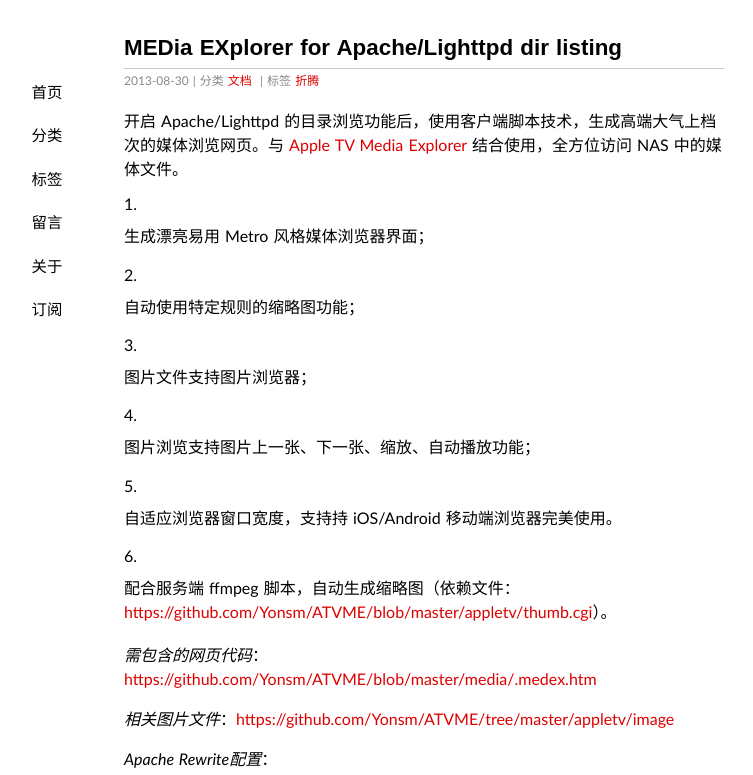
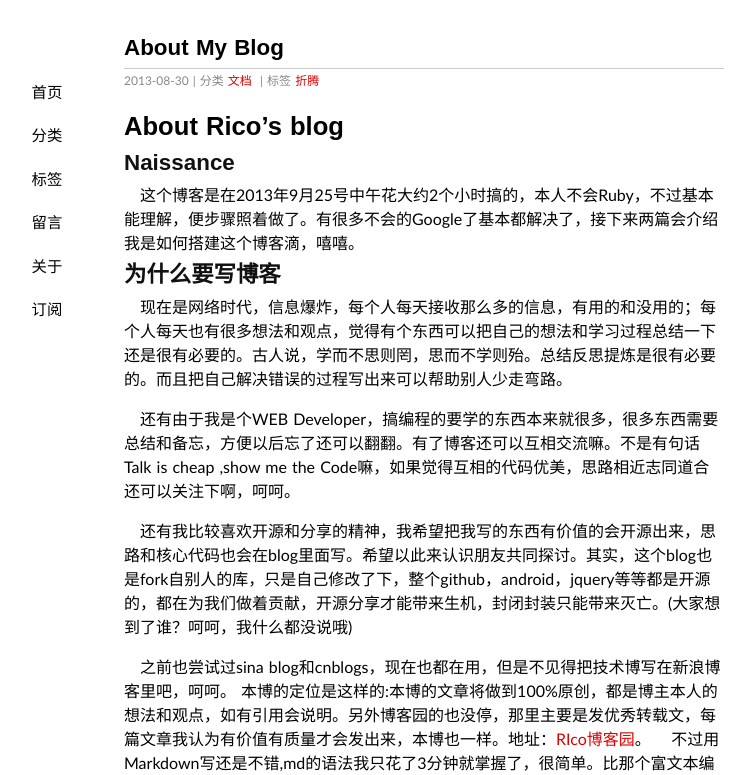
Before and after one commit to 2010gis/hogwartsrico.github.com, a Jekyll site: the page built from _posts/2013-08-30-medex.md, in a window 1280 px wide and 1400 px high. Shown: the top 775 px of the window, without its empty margins (216-969 px from the left). Built offline with Jekyll 4.4.1, drawn with Linux system fonts in a browser that asks for light colours; some web fonts are replaced; Markdown is read by kramdown in place of the engine named in the settings; comment, search, counter and statistics services are not loaded; some of the changed text lies outside the part shown.

Commit message:
Update 2013-08-30-medex.md

```diff
--- a/_posts/2013-08-30-medex.md
+++ b/_posts/2013-08-30-medex.md
@@ -1,38 +1,48 @@
 ---
 layout: post
-title: 'MEDia EXplorer for Apache/Lighttpd dir listing'
+title: 'About My Blog'
 category: 文档
 tags: 折腾
 ---
-
-开启 Apache/Lighttpd 的目录浏览功能后，使用客户端脚本技术，生成高端大气上档次的媒体浏览网页。与 [Apple TV Media Explorer](https://github.com/Yonsm/ATVME) 结合使用，全方位访问 NAS 中的媒体文件。
-
-1. 生成漂亮易用 Metro 风格媒体浏览器界面；
-
-2. 自动使用特定规则的缩略图功能；
-
-3. 图片文件支持图片浏览器；
-
-4. 图片浏览支持图片上一张、下一张、缩放、自动播放功能；
-
-5. 自适应浏览器窗口宽度，支持持 iOS/Android 移动端浏览器完美使用。
-
-6. 配合服务端 ffmpeg 脚本，自动生成缩略图（依赖文件：[https://github.com/Yonsm/ATVME/blob/master/appletv/thumb.cgi](https://github.com/Yonsm/ATVME/blob/master/appletv/thumb.cgi)）。
+#About Rico's blog
+##Naissance
+　这个博客是在2013年9月25号中午花大约2个小时搞的，本人不会Ruby，不过基本能理解，便步骤照着做了。有很多不会的Google了基本都解决了，接下来两篇会介绍我是如何搭建这个博客滴，嘻嘻。
 
 
-*需包含的网页代码*：[https://github.com/Yonsm/ATVME/blob/master/media/.medex.htm](https://github.com/Yonsm/ATVME/blob/master/media/.medex.htm)
-
-*相关图片文件*：[https://github.com/Yonsm/ATVME/tree/master/appletv/image](https://github.com/Yonsm/ATVME/tree/master/appletv/image)
-
-*Apache Rewrite配置*：[https://github.com/Yonsm/ATVME/blob/master/media/.htaccess](https://github.com/Yonsm/ATVME/blob/master/media/.htaccess)
 
 
-![屏幕截图1](/assets/medex1.jpg)
+##为什么要写博客
+　现在是网络时代，信息爆炸，每个人每天接收那么多的信息，有用的和没用的；每个人每天也有很多想法和观点，觉得有个东西可以把自己的想法和学习过程总结一下还是很有必要的。古人说，学而不思则罔，思而不学则殆。总结反思提炼是很有必要的。而且把自己解决错误的过程写出来可以帮助别人少走弯路。
 
-![屏幕截图2](/assets/medex2.jpg)
 
-![屏幕截图3](/assets/medex3.jpg)
 
-![屏幕截图4](/assets/medex4.jpg)
 
-![屏幕截图5](/assets/medex5.jpg)
+　还有由于我是个WEB Developer，搞编程的要学的东西本来就很多，很多东西需要总结和备忘，方便以后忘了还可以翻翻。有了博客还可以互相交流嘛。不是有句话Talk is cheap ,show me the Code嘛，如果觉得互相的代码优美，思路相近志同道合还可以关注下啊，呵呵。
+
+
+
+
+　还有我比较喜欢开源和分享的精神，我希望把我写的东西有价值的会开源出来，思路和核心代码也会在blog里面写。希望以此来认识朋友共同探讨。其实，这个blog也是fork自别人的库，只是自己修改了下，整个github，android，jquery等等都是开源的，都在为我们做着贡献，开源分享才能带来生机，封闭封装只能带来灭亡。(大家想到了谁？呵呵，我什么都没说哦)
+
+
+
+
+　之前也尝试过sina blog和cnblogs，现在也都在用，但是不见得把技术博写在新浪博客里吧，呵呵。
+本博的定位是这样的:本博的文章将做到100%原创，都是博主本人的想法和观点，如有引用会说明。另外博客园的也没停，那里主要是发优秀转载文，每篇文章我认为有价值有质量才会发出来，本博也一样。地址：[RIco博客园](http://www.cnblogs.com/101rico)。
+不过用Markdown写还是不错,md的语法我只花了3分钟就掌握了，很简单。比那个富文本编辑器好用些。比较简洁明了。写法像命令行，比较cool的感觉
+
+
+
+
+##关于博主
+我是陈宏杰，一个22岁的普通大三学生。爱好旅行,阅读和创造
+正努力学习web前端知识   。致力于研究UI，LAMP，GIS，数据可视化方向的学习和实践。
+博客园:　[Rico's cnblog](http://www.cnblogs.com/101rico)
+新浪微博:　[Rico's weibo](http://weibo.com/206999040)
+Facebook:　[Rico's Facebook](https://www.facebook.com/rico.austin.5)
+Twitter:　[Rico's Twitter](https://twitter.com/Ricoccc)
+Google+:　[Rico's google+](https://plus.google.com/u/0/103668464393164710629/about)
+Github：　[Rico's Github](https://github.com/hogwartsrico)
+豆瓣:　[Rico's douban](http://www.douban.com/people/51766111/)
+花瓣:　[Rico's huaban](http://huaban.com/n6ebtbcmc3/)
+　![我的头像](http://tp1.sinaimg.cn/1878017080/180/40025234301/1)
```
